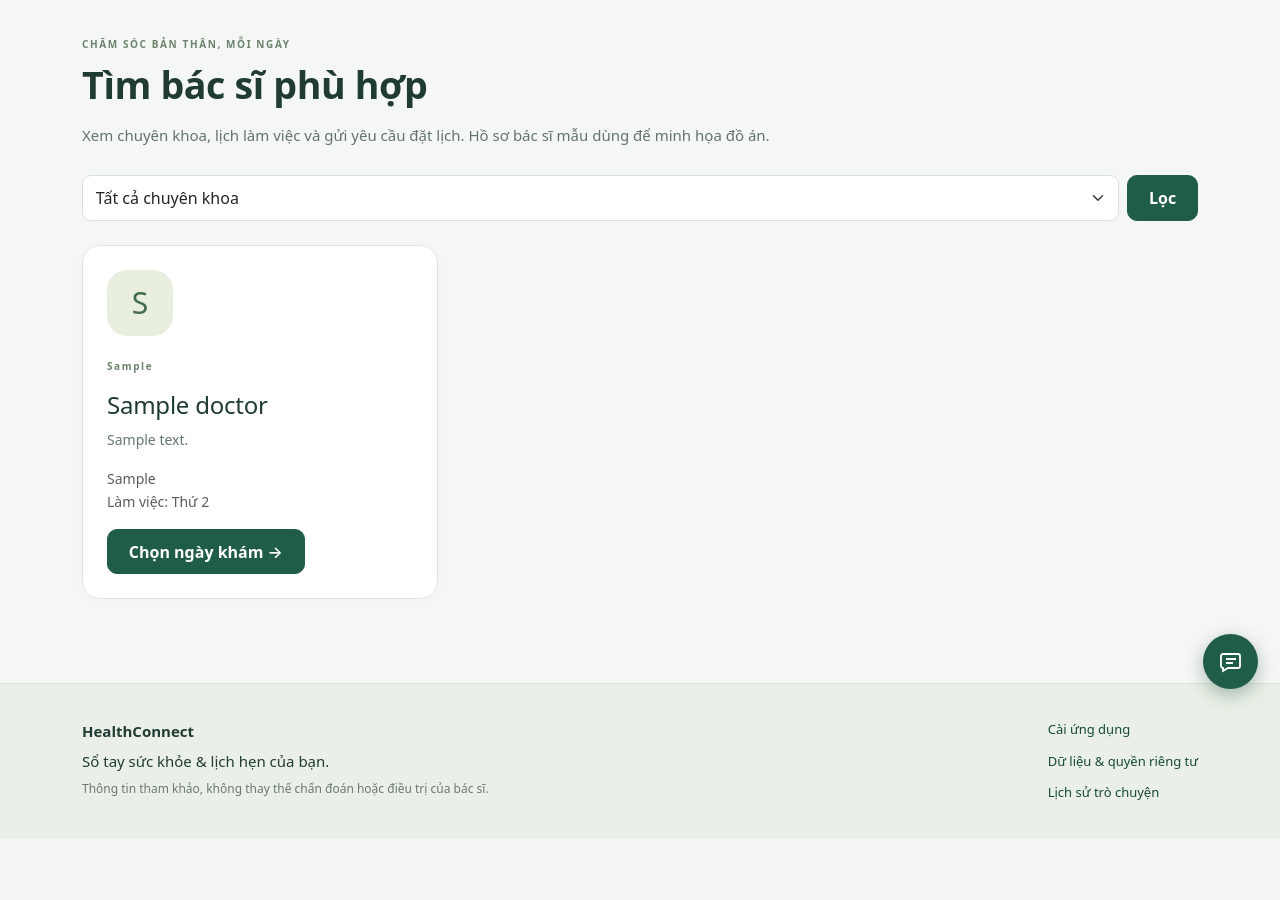
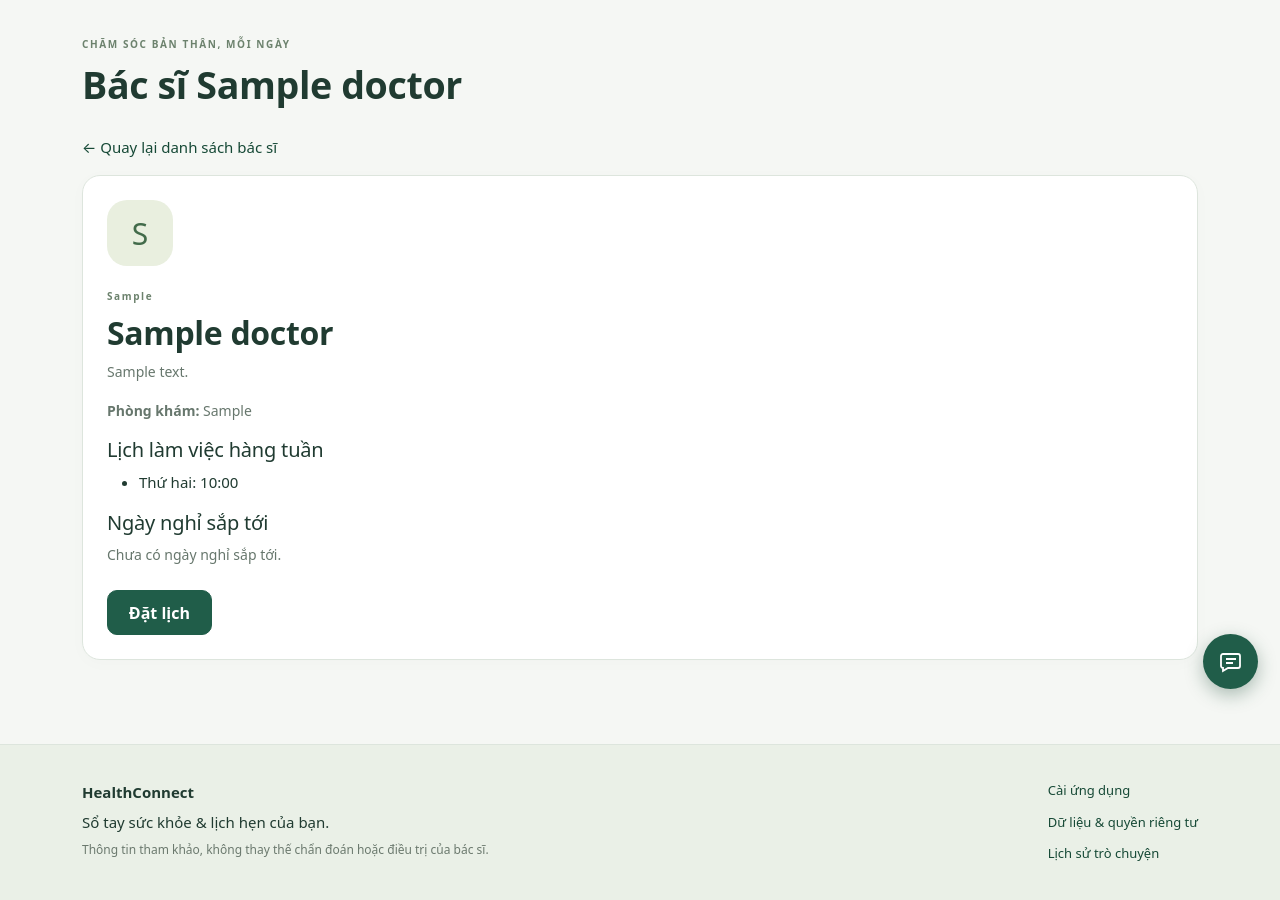
Before and after one commit to SoraTrainCode/HealthConnect, a PHP site: page /HealthConnect/bac-si.php?id=1 in a window 1280 px wide. Shown: the part 89-989 px from the top of the page. Before the commit the page ends 928 px from the top, so only its background shows below. Run offline with PHP 8.4, Linux system fonts and the light colour scheme; tables that the repository leaves empty hold one stand-in row (values such as "Sample post"); some libraries are stand-ins or nearby versions.

Commit message:
feat: complete doctors listing, detail view and homepage section

```diff
--- a/website-yte-suckhoe/bac-si.php
+++ b/website-yte-suckhoe/bac-si.php
@@ -1,9 +1,37 @@
 <?php
 require __DIR__.'/includes/bootstrap.php';require __DIR__.'/includes/layout.php';require __DIR__.'/includes/appointments.php';
-$specialty=(string)($_GET['specialty']??'');
-$rows=query('SELECT * FROM doctors WHERE active=1'.($specialty?' AND specialty=?':'').' ORDER BY name',$specialty?[$specialty]:[])->fetchAll();
+$specialty=mb_substr(trim((string)($_GET['specialty']??'')),0,100,'UTF-8');
+$q=mb_substr(trim((string)($_GET['q']??'')),0,100,'UTF-8');
+$doctorId=max(0,(int)($_GET['id']??0));
+$days=['Chủ nhật','Thứ hai','Thứ ba','Thứ tư','Thứ năm','Thứ sáu','Thứ bảy'];
+$loadSchedule=static function(int $id) use ($days): array {
+    $schedule=[];
+    foreach(query('SELECT weekday,TIME_FORMAT(slot,\'%H:%i\') slot FROM doctor_schedules WHERE doctor_id=? ORDER BY weekday,slot',[$id])->fetchAll() as $slot) {
+        $day=(int)$slot['weekday'];if(isset($days[$day]))$schedule[$day][]=$slot['slot'];
+    }
+    return $schedule;
+};
+$loadDaysOff=static fn(int $id)=>query('SELECT off_date FROM doctor_days_off WHERE doctor_id=? AND off_date>=CURRENT_DATE ORDER BY off_date LIMIT 5',[$id])->fetchAll(PDO::FETCH_COLUMN);
+if(array_key_exists('id',$_GET)) {
+    $doctor=query('SELECT * FROM doctors WHERE id=? AND active=1',[$doctorId])->fetch();
+    head($doctor?'Bác sĩ '.(string)$doctor['name']:'Không tìm thấy bác sĩ');
+    if(!$doctor): ?><div class="empty-state"><h2 class="h5">Không tìm thấy hồ sơ bác sĩ</h2><p>Bác sĩ này không tồn tại hoặc hiện không nhận đặt lịch.</p><a class="btn btn-brand" href="bac-si.php">Quay lại danh sách bác sĩ</a></div><?php else:
+        $schedule=$loadSchedule($doctorId);$daysOff=$loadDaysOff($doctorId); ?>
+        <p><a href="bac-si.php">← Quay lại danh sách bác sĩ</a></p>
+        <article class="doctor-card"><div class="doctor-avatar" aria-hidden="true"><?php echo e(mb_substr((string)$doctor['name'],0,1,'UTF-8')); ?></div><span class="eyebrow"><?php echo e($doctor['specialty']); ?></span><h2><?php echo e($doctor['name']); ?></h2><p><?php echo nl2br(e((string)$doctor['bio'])); ?></p><p><strong>Phòng khám:</strong> <?php echo e((string)$doctor['room']); ?></p>
+        <h3 class="h5">Lịch làm việc hàng tuần</h3><?php if($schedule): ?><ul><?php foreach($schedule as $day=>$slots): ?><li><?php echo e($days[$day]); ?>: <?php echo e(implode(', ',$slots)); ?></li><?php endforeach; ?></ul><?php else: ?><p>Chưa có lịch khám hàng tuần được cập nhật.</p><?php endif; ?>
+        <h3 class="h5">Ngày nghỉ sắp tới</h3><?php if($daysOff): ?><ul><?php foreach($daysOff as $off): ?><li><?php echo e(date('d/m/Y',strtotime((string)$off))); ?></li><?php endforeach; ?></ul><?php else: ?><p>Chưa có ngày nghỉ sắp tới.</p><?php endif; ?>
+        <a class="btn btn-brand mt-2" href="dat-lich.php?doctor=<?php echo (int)$doctor['id']; ?>">Đặt lịch</a></article>
+    <?php endif; foot();return;
+}
+$where='active=1';$params=[];
+if($specialty!==''){$where.=' AND specialty=?';$params[]=$specialty;}
+if($q!==''){$where.=' AND name LIKE ?';$params[]='%'.$q.'%';}
+$rows=query('SELECT * FROM doctors WHERE '.$where.' ORDER BY name',$params)->fetchAll();
+$doctorCount=(int)query('SELECT COUNT(*) FROM doctors')->fetchColumn();
 head('Tìm bác sĩ phù hợp');
 ?>
 <p class="page-intro">Xem chuyên khoa, lịch làm việc và gửi yêu cầu đặt lịch. Hồ sơ bác sĩ mẫu dùng để minh họa đồ án.</p>
-<form class="d-flex gap-2 mb-4" method="get"><label class="visually-hidden" for="specialty">Chuyên khoa</label><select id="specialty" name="specialty" class="form-select mb-0"><option value="">Tất cả chuyên khoa</option><?php foreach(appt_specialties() as $sp): ?><option <?php echo $specialty===$sp?'selected':''; ?>><?php echo e($sp); ?></option><?php endforeach; ?></select><button class="btn btn-brand">Lọc</button></form>
-<div class="row g-4"><?php foreach($rows as $d): $days=query('SELECT DISTINCT weekday FROM doctor_schedules WHERE doctor_id=? ORDER BY weekday',[$d['id']])->fetchAll(PDO::FETCH_COLUMN); ?><div class="col-md-6 col-xl-4"><article class="doctor-card"><div class="doctor-avatar" aria-hidden="true"><?php echo e(mb_substr($d['name'],0,1)); ?></div><span class="eyebrow"><?php echo e($d['specialty']); ?></span><h2 class="h4 mt-2"><?php echo e($d['name']); ?></h2><p><?php echo nl2br(e($d['bio'])); ?></p><p class="small text-muted"><?php echo e($d['room']); ?><br>Làm việc: <?php echo e(implode(', ',array_map(fn($day)=>'Thứ '.((int)$day+1),$days))); ?></p><a class="btn btn-brand mt-auto" href="dat-lich.php?doctor=<?php echo (int)$d['id']; ?>">Chọn ngày khám →</a></article></div><?php endforeach; ?></div><?php if(!$rows): ?><div class="empty-state">Chưa có bác sĩ phù hợp. Hãy chọn chuyên khoa khác.</div><?php endif; foot(); ?>
+<form class="row g-2 mb-4" method="get"><div class="col-12 col-md-5"><label class="form-label" for="q">Tìm theo tên bác sĩ</label><input class="form-control" id="q" name="q" maxlength="100" value="<?php echo e($q); ?>" placeholder="Nhập tên bác sĩ"></div><div class="col-12 col-md-5"><label class="form-label" for="specialty">Chuyên khoa</label><select id="specialty" name="specialty" class="form-select"><option value="">Tất cả chuyên khoa</option><?php foreach(appt_specialties() as $sp): ?><option value="<?php echo e($sp); ?>" <?php echo $specialty===$sp?'selected':''; ?>><?php echo e($sp); ?></option><?php endforeach; ?></select></div><div class="col-12 col-md-2 d-flex align-items-end mb-3"><button class="btn btn-brand w-100">Tìm bác sĩ</button></div></form>
+<div class="row g-4"><?php foreach($rows as $d): $id=(int)$d['id'];$schedule=$loadSchedule($id);$daysOff=$loadDaysOff($id); ?><div class="col-md-6 col-xl-4"><article class="doctor-card"><div class="doctor-avatar" aria-hidden="true"><?php echo e(mb_substr((string)$d['name'],0,1,'UTF-8')); ?></div><span class="eyebrow"><?php echo e($d['specialty']); ?></span><h2 class="h4 mt-2"><a href="bac-si.php?id=<?php echo $id; ?>"><?php echo e($d['name']); ?></a></h2><p><?php echo nl2br(e((string)$d['bio'])); ?></p><p class="small text-muted"><strong>Phòng khám:</strong> <?php echo e((string)$d['room']); ?></p><strong class="small">Lịch khám:</strong><?php if($schedule): ?><ul class="small"><?php foreach($schedule as $day=>$slots): ?><li><?php echo e($days[$day].': '.implode(', ',$slots)); ?></li><?php endforeach; ?></ul><?php else: ?><p class="small">Chưa cập nhật lịch khám.</p><?php endif; ?><?php if($daysOff): ?><p class="small"><strong>Ngày nghỉ sắp tới:</strong> <?php echo e(implode(', ',array_map(fn($date)=>date('d/m/Y',strtotime((string)$date)),$daysOff))); ?></p><?php endif; ?><div class="d-flex flex-wrap gap-2 mt-auto"><a class="btn btn-brand" href="dat-lich.php?doctor=<?php echo $id; ?>">Đặt lịch</a><a class="btn btn-outline-brand" href="bac-si.php?id=<?php echo $id; ?>">Chi tiết</a></div></article></div><?php endforeach; ?></div>
+<?php if(!$rows): ?><div class="empty-state"><?php if($doctorCount===0): ?>Hiện chưa có bác sĩ nào trong hệ thống.<?php else: ?>Không tìm thấy bác sĩ phù hợp với tên hoặc chuyên khoa đã chọn.<?php endif; ?></div><?php endif; foot(); ?>
--- a/website-yte-suckhoe/index.php
+++ b/website-yte-suckhoe/index.php
@@ -1,10 +1,12 @@
 <?php
 require __DIR__.'/includes/bootstrap.php';require __DIR__.'/includes/layout.php';require __DIR__.'/includes/news_sync.php';
 $local=query("SELECT a.*,c.name category_name FROM articles a JOIN categories c ON c.id=a.category_id WHERE a.status='published' ORDER BY a.created_at DESC,a.id DESC LIMIT 6")->fetchAll();
+$doctors=query('SELECT * FROM doctors WHERE active=1 ORDER BY name LIMIT 3')->fetchAll();
 $articles=array_merge($local,array_slice(news_listing_items(),0,6));usort($articles,fn($a,$b)=>strcmp($b['created_at'],$a['created_at']));$articles=array_slice($articles,0,6);
 head('Sức khỏe tốt bắt đầu từ sự chủ động');
 ?>
 <section class="hero-final"><div><span class="eyebrow">SỔ TAY SỨC KHỎE CỦA BẠN</span><h2>Một nơi để hiểu mình.<br>Mỗi ngày khỏe hơn.</h2><p class="mt-3">Ghi lại chỉ số, theo dõi thói quen và sắp xếp lịch khám — ngay trong một không gian riêng của bạn.</p><div class="d-flex flex-wrap gap-2 mt-4"><a class="btn btn-brand" href="suc-khoe.php">Mở sổ sức khỏe →</a><a class="btn btn-outline-brand" href="bac-si.php">Tìm bác sĩ</a></div></div><div class="hero-art" aria-hidden="true"><div><small>GHI NHẬN & THEO DÕI</small><strong>Những thay đổi nhỏ, theo thời gian.</strong><svg viewBox="0 0 240 65" style="width:100%;height:70px"><path d="M0 50 L40 43 L80 46 L120 23 L160 29 L200 14 L240 18" fill="none" stroke="#3a7955" stroke-width="3"/></svg></div><div><small>CHỦ ĐỘNG CHĂM SÓC</small><strong>Lịch hẹn trong tầm tay</strong><span>Chọn bác sĩ · Chọn giờ · Theo dõi trạng thái</span></div></div></section>
 <div class="feature-grid"><a class="feature-card" href="bmi.php"><span class="number">01 / THEO DÕI</span><h3>Cân nặng & BMI</h3><p>Lưu các lần đo, nhìn lại xu hướng và đặt mục tiêu cá nhân.</p></a><a class="feature-card" href="suc-khoe.php"><span class="number">02 / THÓI QUEN</span><h3>Nhật ký mỗi ngày</h3><p>Ghi giấc ngủ, lượng nước và thời gian vận động của bạn.</p></a><a class="feature-card" href="dat-lich.php"><span class="number">03 / KẾT NỐI</span><h3>Lịch khám chủ động</h3><p>Tìm giờ trống, gửi yêu cầu và theo dõi lịch hẹn.</p></a></div>
+<?php if($doctors): ?><div class="section-heading mt-5"><div><span class="eyebrow">CHĂM SÓC CÙNG CHUYÊN GIA</span><h2 class="h4">Đội ngũ bác sĩ</h2></div><a href="bac-si.php">Xem tất cả bác sĩ →</a></div><div class="row g-4 mb-5"><?php foreach($doctors as $doctor): ?><div class="col-md-6 col-xl-4"><article class="doctor-card"><div class="doctor-avatar" aria-hidden="true"><?php echo e(mb_substr((string)$doctor['name'],0,1,'UTF-8')); ?></div><span class="eyebrow"><?php echo e($doctor['specialty']); ?></span><h3 class="h5"><?php echo e($doctor['name']); ?></h3><p><?php echo e((string)$doctor['bio']); ?></p><a class="btn btn-brand mt-auto" href="dat-lich.php?doctor=<?php echo (int)$doctor['id']; ?>">Đặt lịch</a></article></div><?php endforeach; ?></div><?php endif; ?>
 <div class="section-heading"><div><span class="eyebrow">ĐỌC & TÌM HIỂU</span><h2 class="h4">Góc kiến thức sức khỏe</h2></div><a href="tin-tuc.php">Xem tất cả →</a></div><?php cards($articles); ?>
 <section class="welcome-strip mt-5"><div><h2 class="h4">Sổ sức khỏe theo bạn mỗi ngày</h2><p>Giao diện dành cho điện thoại. Cài vào màn hình chính để truy cập thuận tiện hơn.</p></div><a class="btn btn-outline-brand" href="huong-dan-app.php">Cách cài ứng dụng</a></section><?php foot(); ?>
```
Also changed, not shown: tests/database.php (+1 -1 lines).
